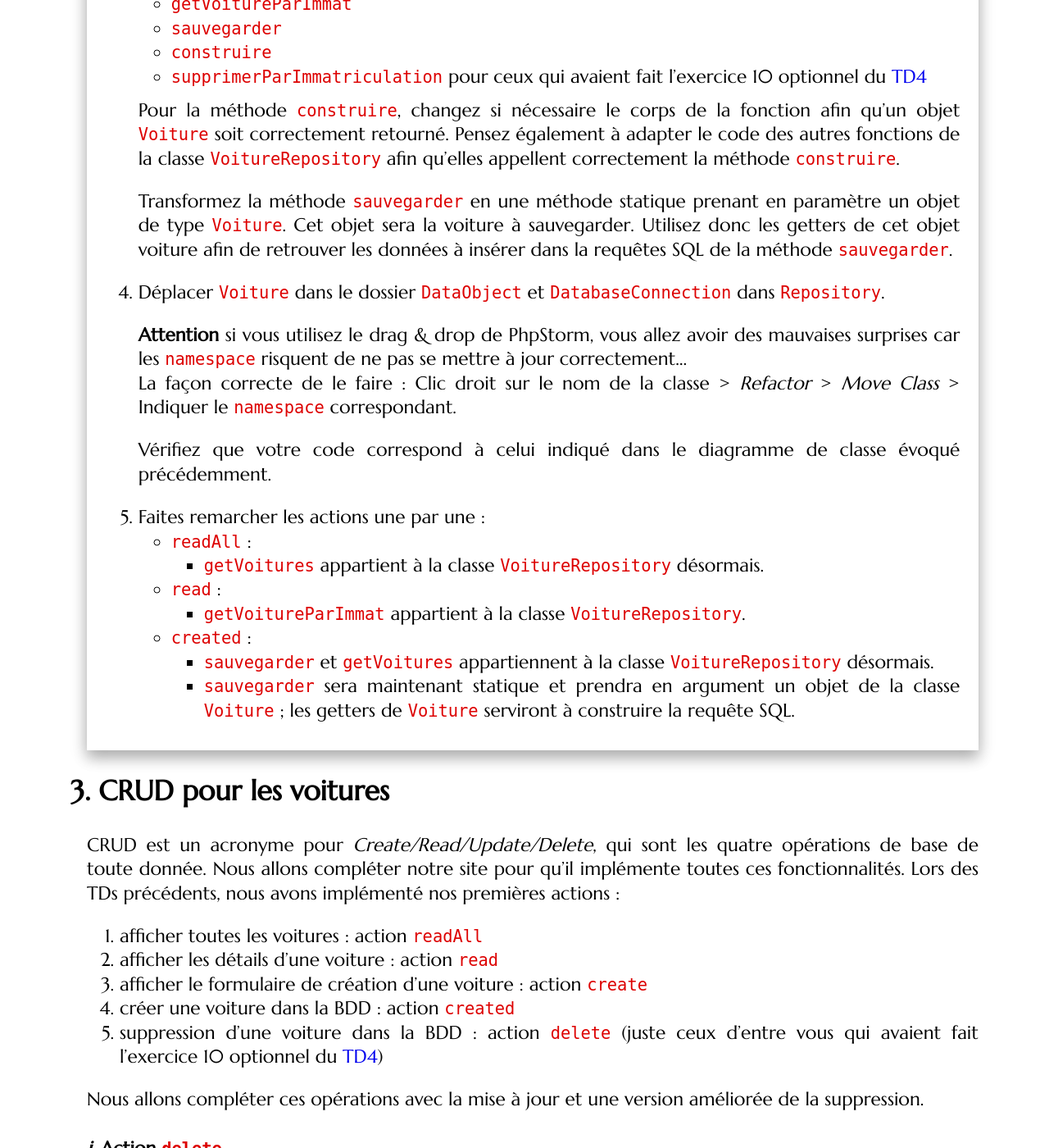
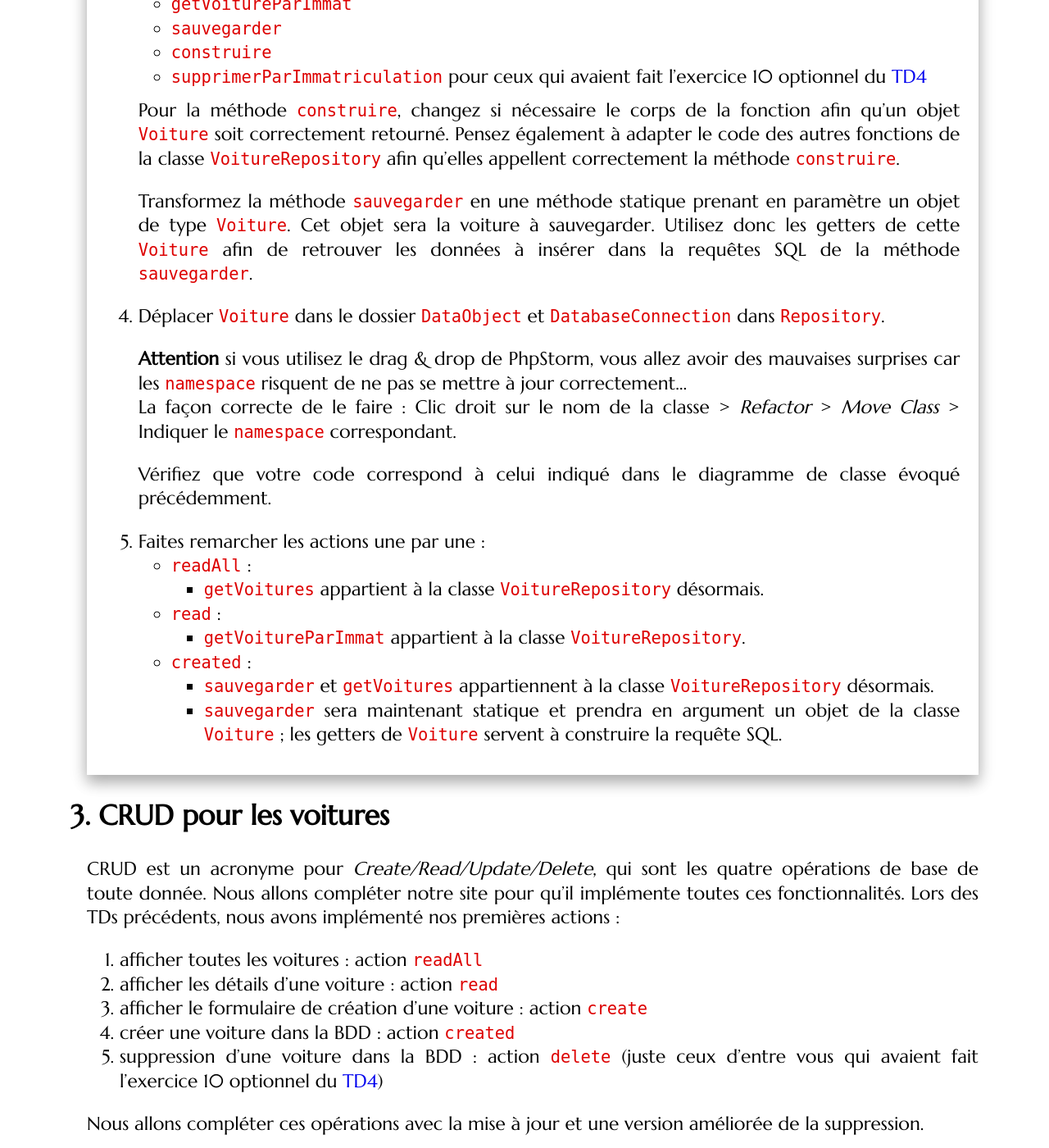
Before and after one commit to romainlebreton/R3.01-DeveloppementWeb, a Jekyll site: the page built from tutorials/tutorial6.md, in a window 1280 px wide and 1400 px high, scrolled down 3415 px. Shown: the whole window at 82% size. Built offline with Jekyll 4.4.1, drawn with Linux system fonts in a browser that asks for light colours; some web fonts are replaced.

Commit message:
Update tutorial6.md

```diff
--- a/tutorials/tutorial6.md
+++ b/tutorials/tutorial6.md
@@ -158,7 +158,8 @@ Notez que dans le schéma UML ci-dessus :
    de la classe `VoitureRepository` afin qu'elles appellent correctement la méthode `construire`.
 
    Transformez la méthode `sauvegarder` en une méthode statique prenant en paramètre un objet de type `Voiture`.
-   Cet objet sera la voiture à sauvegarder. Utilisez donc les getters de cet objet voiture afin de retrouver les données à insérer dans la requêtes SQL de la méthode `sauvegarder`.
+   Cet objet sera la voiture à sauvegarder. Utilisez donc les getters de cette `Voiture`
+   afin de retrouver les données à insérer dans la requêtes SQL de la méthode `sauvegarder`.
 
 1. Déplacer `Voiture` dans le dossier `DataObject` et `DatabaseConnection` dans
    `Repository`.
@@ -177,7 +178,7 @@ Notez que dans le schéma UML ci-dessus :
    * `created` :
      * `sauvegarder` et `getVoitures` appartiennent à la classe `VoitureRepository` désormais.
      * `sauvegarder` sera maintenant statique et prendra en argument un objet de
-       la classe `Voiture` ; les getters de `Voiture` serviront à construire la requête SQL.
+       la classe `Voiture` ; les getters de `Voiture` servent à construire la requête SQL.
      <!-- * la classe `Voiture` doit implémenter une nouvelle méthode `formatTableau`
        pour créer le tableau qui sera donné à `execute` -->
 
```
